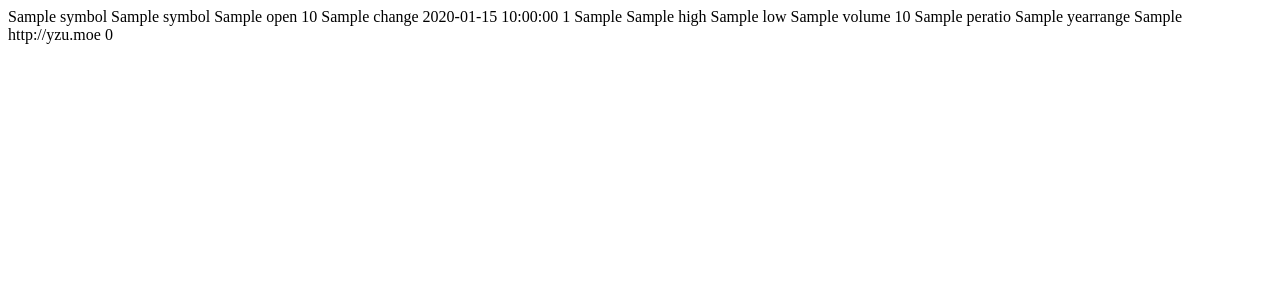
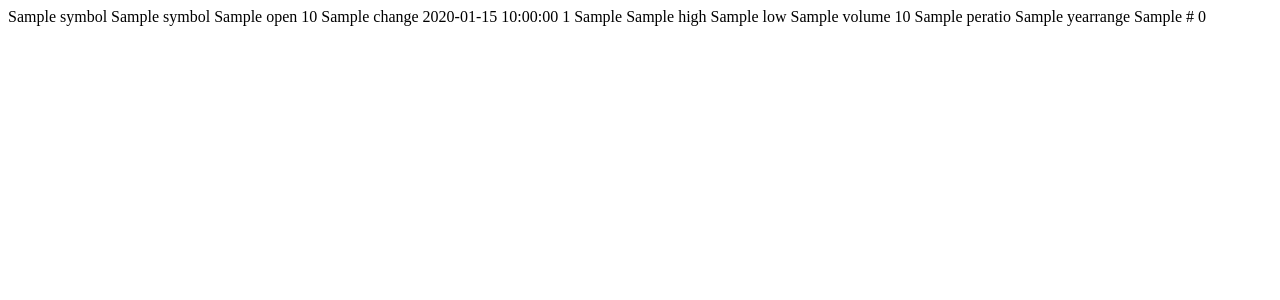
Before and after one commit to TestOrig/YQL-X-Server-New, a Python web app: template yql_x_server/templates/stocks_getquotes.jinja2 in a window 1280 px wide. Shown: the top 300 px of the page. Run offline with Jinja, Linux system fonts and the light colour scheme; the template is opened without the code that fills it: most values are stand-ins (such as "Sample title", 1, 10 or a date in 2020).

Commit message:
i forgor one

```diff
--- a/yql_x_server/templates/stocks_getquotes.jinja2
+++ b/yql_x_server/templates/stocks_getquotes.jinja2
@@ -19,7 +19,7 @@
                 <peratio>{{symbol.peratio}}</peratio>
                 <yearrange>{{symbol.yearrange}}</yearrange>
                 <dividendyield>{{symbol.dividend_yield}}</dividendyield>
-                <link>http://yzu.moe</link>
+                <link>{{advert_link}}</link>
                 <status>0</status>
             </quote>
             {% endfor %}
```
